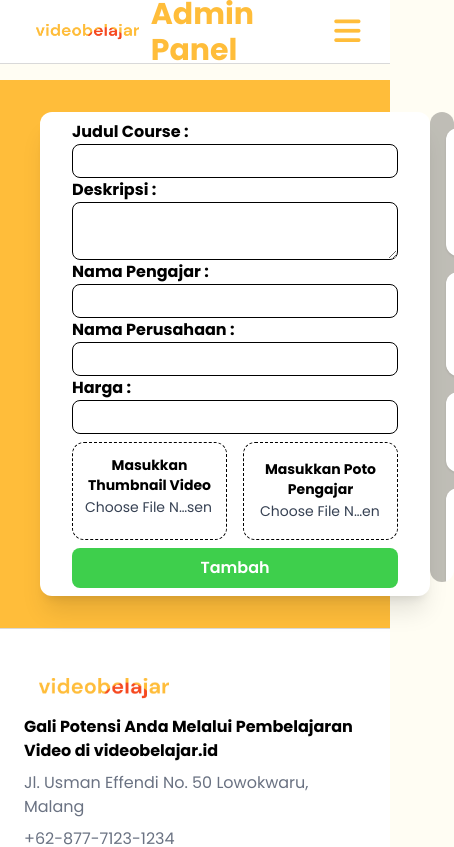
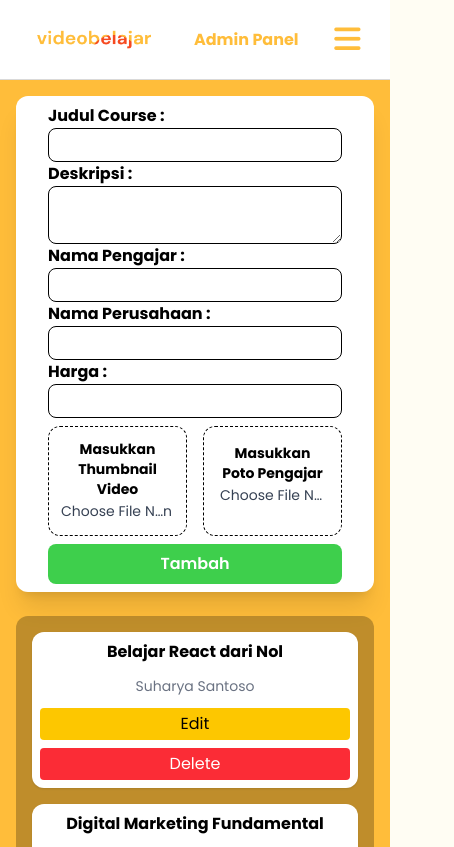
Before and after one commit to andrisaputra25021-dev/bootcamp-harisenin, a React (Vite) app in the folder mission-inter-fe2a/: page /admin in a window 390 px wide. Shown: the top 847 px of the page, 454 px wide, since content can reach past the window. Built offline with nearby package versions, Linux system fonts and the light colour scheme.

Commit message:
styling responsive for mobile device

```diff
--- a/mission-inter-fe2a/src/pages/Admin.jsx
+++ b/mission-inter-fe2a/src/pages/Admin.jsx
@@ -80,6 +80,7 @@ export default function Admin({ cards, setCards }) {
     };
 
     setCards((prev) => [...prev, newCard]);
+    resetForm();
   };
 
   // update data videocard
@@ -87,6 +88,7 @@ export default function Admin({ cards, setCards }) {
     setCards((prev) =>
       prev.map((card) => (card.id === editingId ? { ...card, ...form } : card)),
     );
+    resetForm();
   };
 
   // delete card
@@ -102,14 +104,14 @@ export default function Admin({ cards, setCards }) {
 
   return (
     <div className="min-h-screen bg-[#ffbd3a]">
-      <nav className="fixed top-0 w-full z-1000 h-16 md:h-20 lg:h-20 bg-white border-b border-black/15 flex items-center justify-between px-6 md:px-12 lg:px-16">
+      <nav className="fixed top-0 w-full z-1000 h-20 bg-white border-b border-black/15 flex items-center justify-between px-6 md:px-12 lg:px-16">
         <div className="">
           <Link to="/">
             <img src={Logo} alt="Logo" className="w-35 md:w-full" />
           </Link>
         </div>
 
-        <h1 className="text-3xl text-[#ffbd3a]">
+        <h1 className="text-[#ffbd3a] md:text-3xl">
           <strong>Admin Panel</strong>
         </h1>
         <button id="menu" className=" text-[#ffbd3a] text-3xl md:hidden">
@@ -117,62 +119,68 @@ export default function Admin({ cards, setCards }) {
         </button>
       </nav>
 
+      <main className="max-w-[1440px] mx-auto">
         {/* form styling */}
-      <div className="flex justify-between px-10 py-8">
+        <div className="flex flex-col gap-6 p-4 md:flex-row md:gap-10 md:px-16 md:py-8">
           <div className="flex flex-col max-w-xl bg-white px-8 py-2 rounded-xl shadow-xl">
-          <label htmlFor="">
+            <label htmlFor="title">
               <strong>Judul Course :</strong>
             </label>
             <input
               type="text"
               name="title"
+              id="title"
               value={form.title}
               onChange={handleText}
               required
               className="border p-1 rounded-lg focus:outline-none focus:ring-2 focus:ring-yellow-400"
             />
 
-          <label htmlFor="">
+            <label htmlFor="description">
               <strong>Deskripsi :</strong>
             </label>
             <textarea
               type="text"
               name="description"
+              id="description"
               value={form.description}
               onChange={handleText}
               required
               className=" border p-1 rounded-lg focus:outline-none focus:ring-2 focus:ring-yellow-400"
             />
 
-          <label htmlFor="">
+            <label htmlFor="mentorName">
               <strong>Nama Pengajar :</strong>
             </label>
             <input
               type="text"
               name="mentorName"
+              id="mentorName"
               value={form.mentorName}
               onChange={handleText}
               required
               className="border p-1 rounded-lg focus:outline-none focus:ring-2 focus:ring-yellow-400"
             />
 
-          <label htmlFor="">
+            <label htmlFor="company">
               <strong>Nama Perusahaan :</strong>
             </label>
             <input
               type="text"
               name="company"
+              id="company"
               value={form.company}
               onChange={handleText}
               className="border p-1 rounded-lg focus:outline-none focus:ring-2 focus:ring-yellow-400"
             />
 
-          <label htmlFor="">
+            <label htmlFor="price">
               <strong>Harga :</strong>
             </label>
             <input
               type="text"
               name="price"
+              id="price"
               value={form.price}
               onChange={handleText}
               required
@@ -214,18 +222,18 @@ export default function Admin({ cards, setCards }) {
           </div>
 
           {/* List data / list Videocard */}
-        <div className="bg-black/25 p-4 rounded-xl h-[470px] overflow-y-auto pr-2 flex flex-col gap-4">
+          <div className="bg-black/25 p-4 rounded-xl max-h-[480px] overflow-y-auto flex flex-col gap-4 w-full">
             {cards.map((card) => (
               <div
                 key={card.id}
-              className="bg-white p-4 rounded-xl shadow flex justify-between items-center gap-4"
+                className="bg-white p-2 md:p-4 rounded-xl shadow flex flex-col sm:flex-row sm:items-center sm:justify-between gap-3"
               >
-              <p className="font-bold text-md">{card.title}</p>
-              <p className="text-sm text-gray-500 truncate max-w-[100px]">
+                <p className="font-bold text-md text-center">{card.title}</p>
+                <p className="text-sm text-center text-gray-500 md:text-center md:truncate md:max-w-[100px]">
                   {card.mentorName}
                 </p>
 
-              <div className="flex gap-4">
+                <div className="flex flex-col md:flex-row gap-2 md:gap-4">
                   <button
                     onClick={() => editCard(card)}
                     className="px-3 py-1 bg-yellow-400 rounded hover:bg-yellow-500"
@@ -243,7 +251,7 @@ export default function Admin({ cards, setCards }) {
             ))}
           </div>
         </div>
-      <Footer />
+      </main>
     </div>
   );
 }
```
Lines whose indentation alone changed are shown as unchanged.
